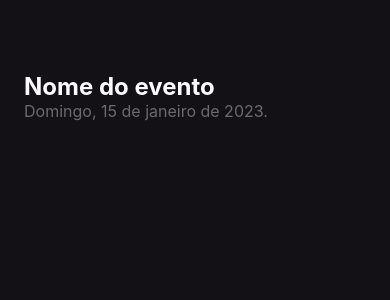
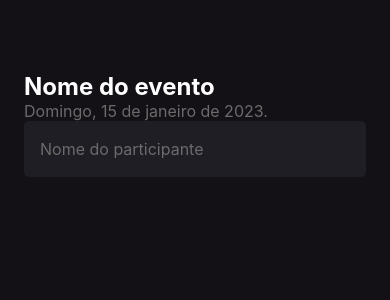
Before and after one commit to bakajeff/imhere, a React Native app: screen / in a window 390 px wide. Shown: the top 300 px of the page. Built offline with nearby package versions, Linux system fonts and the light colour scheme.

Commit message:
feat: add input element

```diff
--- a/src/screens/Home/index.tsx
+++ b/src/screens/Home/index.tsx
@@ -1,11 +1,22 @@
-import { View, Text } from "react-native";
+import { View, Text, TextInput } from "react-native";
 import { styles } from "./style";
 
 export function Home() {
 	return (
 		<View style={styles.container}>
-			<Text style={styles.eventName}>Nome do evento</Text>
-			<Text style={styles.eventDate}>Domingo, 15 de janeiro de 2023.</Text>
+			<Text style={styles.eventName}>
+				Nome do evento
+			</Text>
+
+			<Text style={styles.eventDate}>
+				Domingo, 15 de janeiro de 2023.
+			</Text>
+
+			<TextInput
+				style={styles.input}
+				placeholder="Nome do participante"
+				placeholderTextColor="#6b6b6b"
+			/>
 		</View>
 	);
 }
--- a/src/screens/Home/style.tsx
+++ b/src/screens/Home/style.tsx
@@ -7,7 +7,7 @@
 		padding: 24,
 	},
 	eventName: {
-		color: "#fdfcfe",
+		color: "#fff",
 		fontSize: 24,
 		fontWeight: "bold",
 		marginTop: 48,
@@ -16,4 +16,12 @@
 		color: "#6b6b6b",
 		fontSize: 16,
 	},
+	input: {
+		height: 56,
+		backgroundColor: '#1f1e25',
+		borderRadius: 5,
+		color: '#fff',
+		padding: 16,
+		fontSize: 16,
+	}
 });
```
